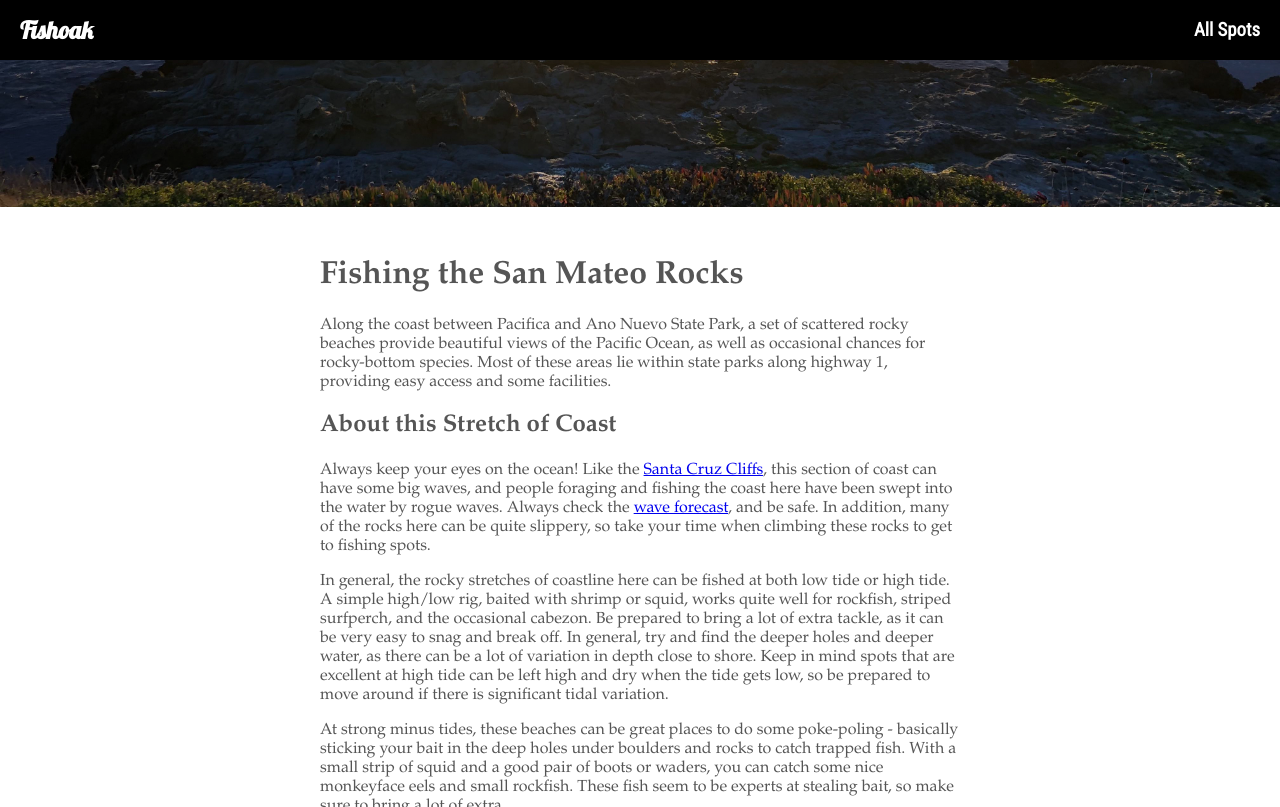
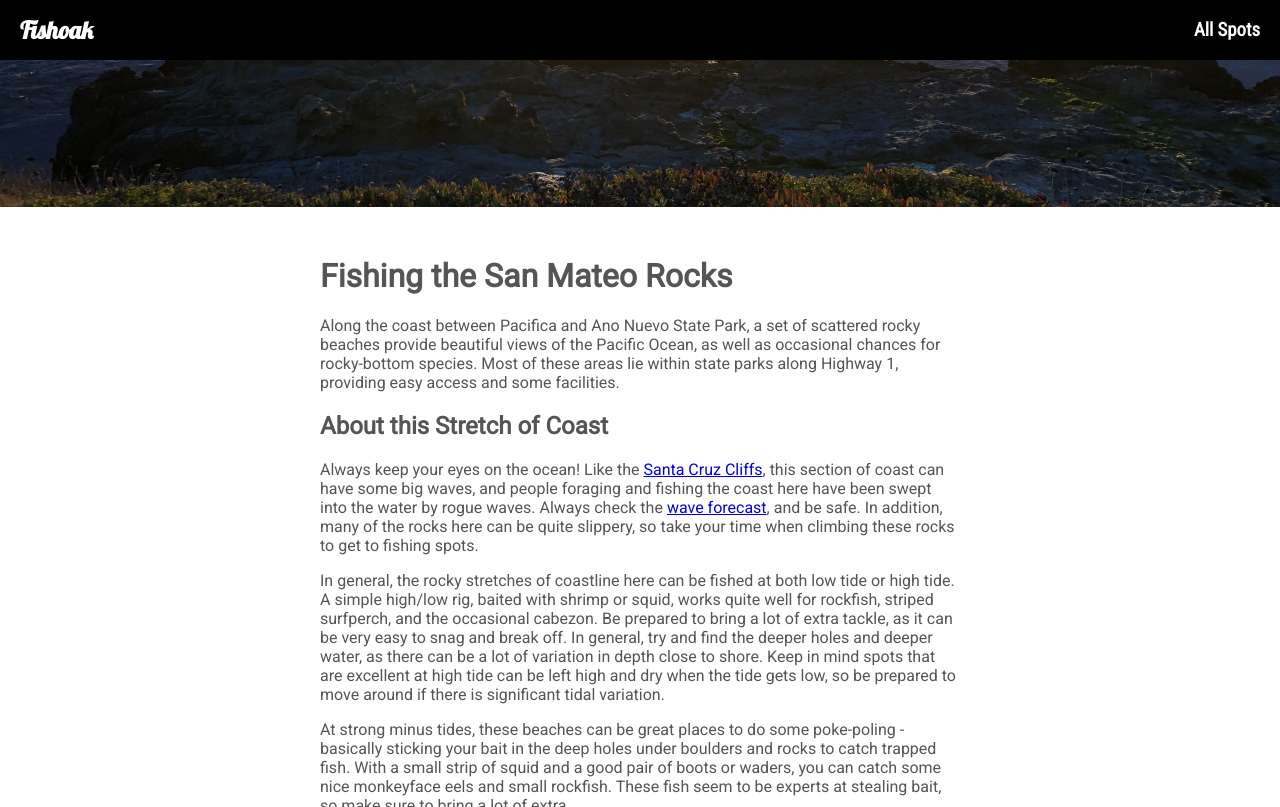
Before and after one commit to antiamoeba/fishoak, a Jekyll site: the page built from _locs/sanmateorocks.md, in a window 1280 px wide and 900 px high, scrolled down 693 px, cut to the strip 0-807 px from the top of the window. Built offline with Jekyll 4.4.1, drawn with Linux system fonts in a browser that asks for light colours.

Commit message:
font change

```diff
--- a/_locs/sanmateorocks.md
+++ b/_locs/sanmateorocks.md
@@ -5,7 +5,7 @@
 
 # Fishing the San Mateo Rocks
 
-Along the coast between Pacifica and Ano Nuevo State Park, a set of scattered rocky beaches provide beautiful views of the Pacific Ocean, as well as occasional chances for rocky-bottom species. Most of these areas lie within state parks along highway 1, providing easy access and some facilities.
+Along the coast between Pacifica and Ano Nuevo State Park, a set of scattered rocky beaches provide beautiful views of the Pacific Ocean, as well as occasional chances for rocky-bottom species. Most of these areas lie within state parks along Highway 1, providing easy access and some facilities.
 
 {% include _ads/article.html %}
 
--- a/assets/css/fishoak.css
+++ b/assets/css/fishoak.css
@@ -1,7 +1,8 @@
 @import url('https://fonts.googleapis.com/css?family=Roboto+Condensed');
+@import url('https://fonts.googleapis.com/css?family=Roboto');
 @import url('https://fonts.googleapis.com/css?family=Lobster');
 body {
-    font-family: "Palatino Linotype", "Book Antiqua", Palatino, serif;
+    font-family: 'Roboto', sans-serif;
     padding: 0px;
     margin: 0px;
     color: #555555;
```
